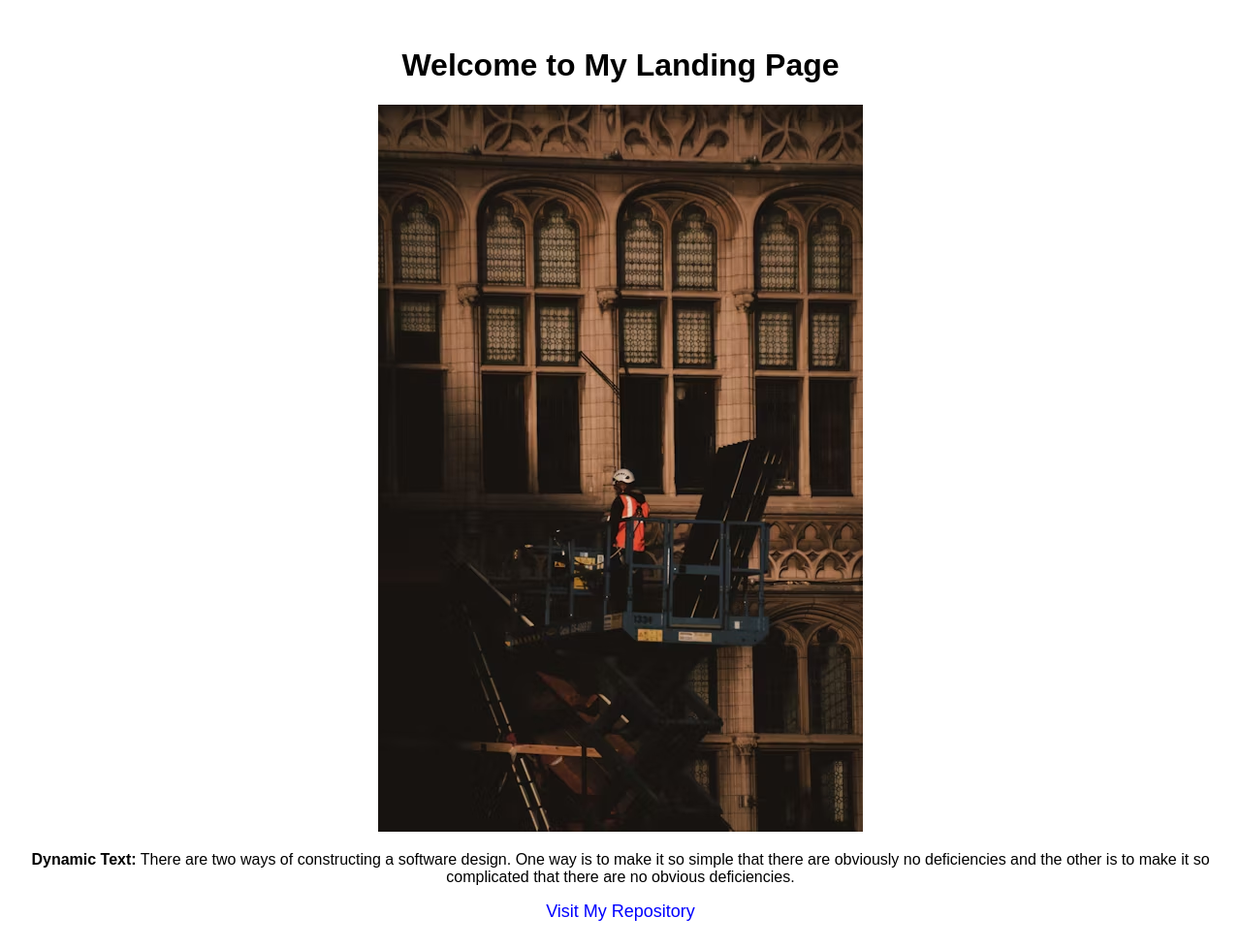
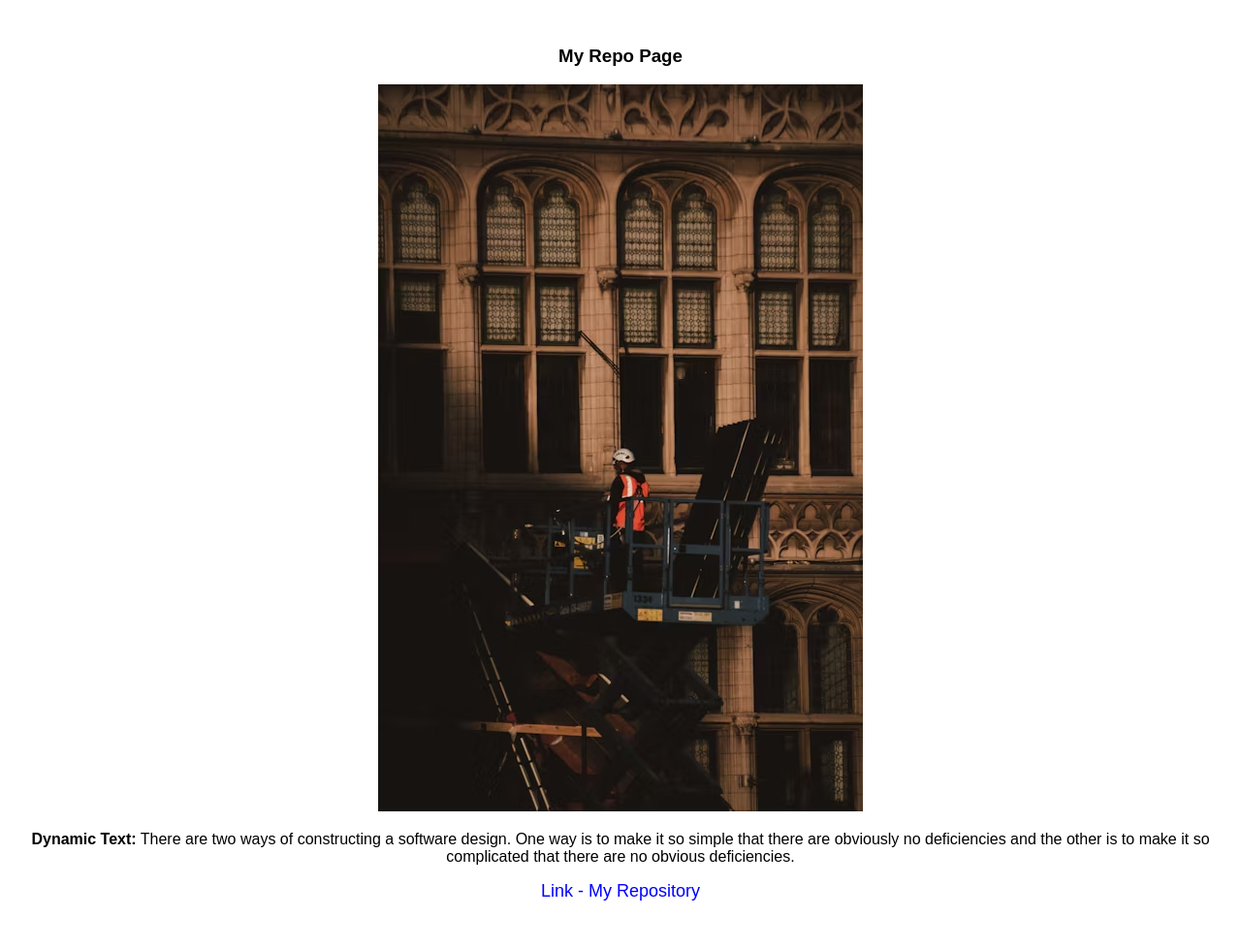
Before and after one commit to fys3/myrepo, a Flask app: page / in a window 1280 px wide. Shown: the whole page at 97% size. After the commit the page ends 929 px from the top, so only its background shows below. Run offline with Flask 3, Linux system fonts and the light colour scheme.

Commit message:
Update index.html

```diff
--- a/workshop01/templates/index.html
+++ b/workshop01/templates/index.html
@@ -3,7 +3,7 @@
 <head>
     <meta charset="UTF-8">
     <meta name="viewport" content="width=device-width, initial-scale=1.0">
-    <title>Landing Page</title>
+    <title>Main Page</title>
     <style>
         body {
             font-family: Arial, sans-serif;
@@ -11,7 +11,7 @@
             padding: 20px;
         }
         img {
-            max-width: 100%;
+            max-width: 50%;
             height: auto;
         }
         a {
@@ -22,9 +22,9 @@
     </style>
 </head>
 <body>
-    <h1>Welcome to My Landing Page</h1>
+    <h3>My Repo Page</h3>
     <img src="{{ url_for('static', filename='image.jpg') }}" alt="Landing Page Image">
     <p><strong>Dynamic Text:</strong> {{ text }}</p>
-    <a href="https://github.com/fys3/myrepo" target="_blank">Visit My Repository</a>
+    <a href="https://github.com/fys3/myrepo" target="_blank">Link - My Repository</a>
 </body>
 </html>
```
